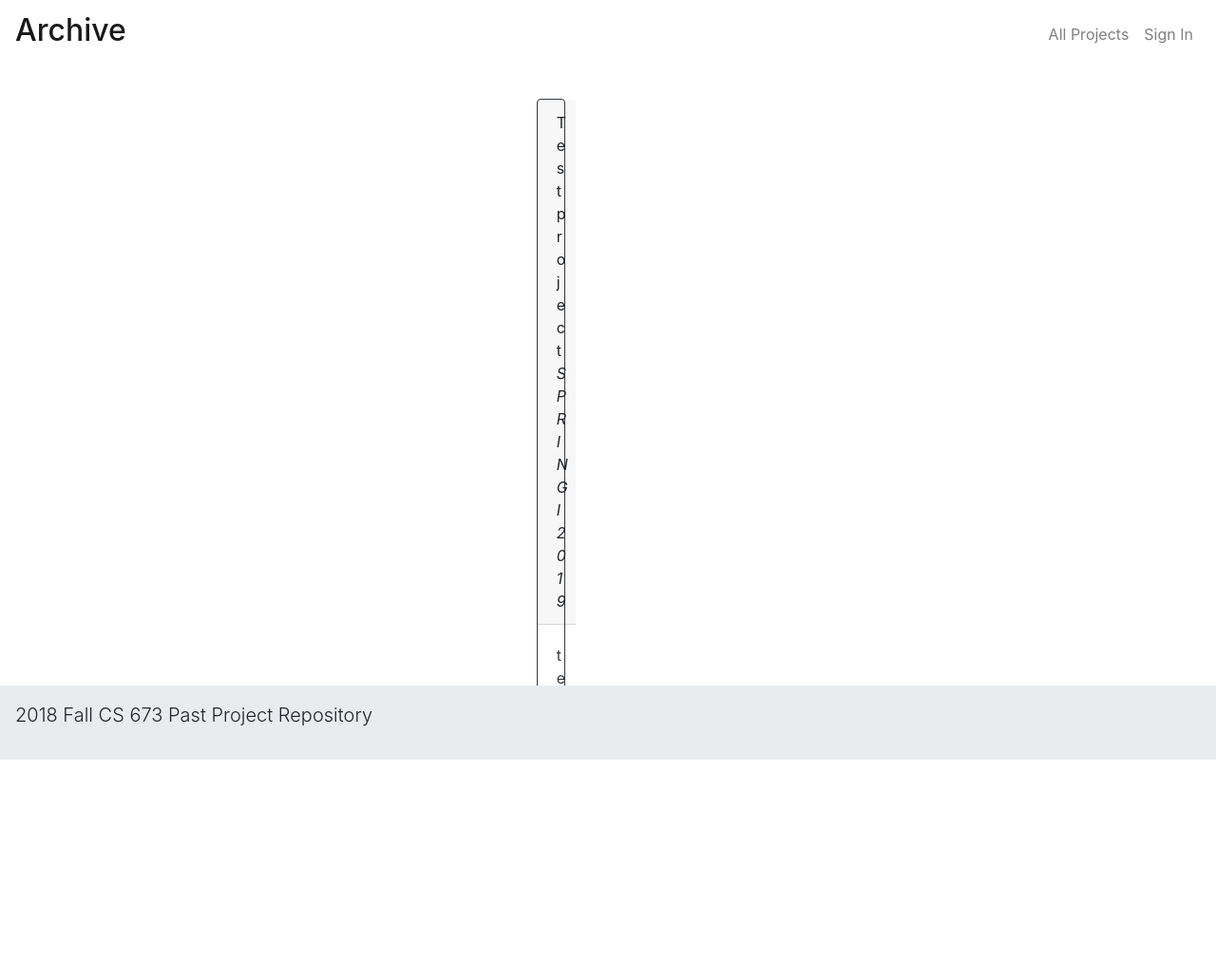
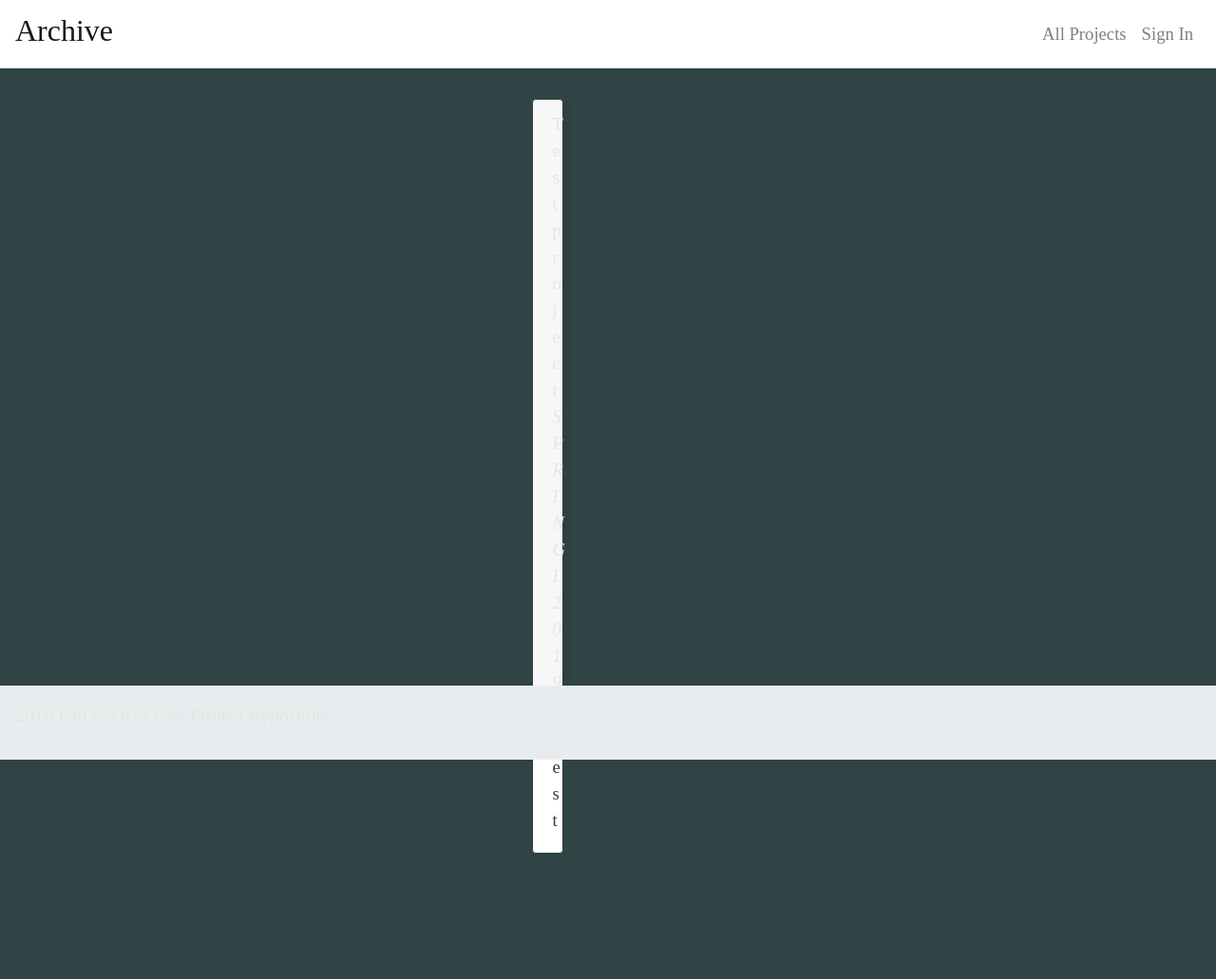
Before and after one commit to niminp/cs633_archive, a Django app: page / in a window 1280 px wide. Shown: the whole page at 95% size. Before the commit the page ends 800 px from the top, so only its background shows below. Run offline with Django 3.2, Linux system fonts and the light colour scheme; data comes from the database, SQL or seed files in the repository; both versions use the stored data as it was after the commit; some libraries are stand-ins or nearby versions.

Commit message:
Attempt to add CSS through GUI

```diff
--- a/manager/templates/manager/base.html
+++ b/manager/templates/manager/base.html
@@ -7,7 +7,10 @@
 		<script src="https://cdnjs.cloudflare.com/ajax/libs/popper.js/1.14.3/umd/popper.min.js" integrity="sha384-ZMP7rVo3mIykV+2+9J3UJ46jBk0WLaUAdn689aCwoqbBJiSnjAK/l8WvCWPIPm49" crossorigin="anonymous"></script>
 		<script src="https://stackpath.bootstrapcdn.com/bootstrap/4.1.3/js/bootstrap.min.js" integrity="sha384-ChfqqxuZUCnJSK3+MXmPNIyE6ZbWh2IMqE241rYiqJxyMiZ6OW/JmZQ5stwEULTy" crossorigin="anonymous"></script>
 		<link rel="stylesheet" href="https://stackpath.bootstrapcdn.com/bootstrap/4.1.3/css/bootstrap.min.css" integrity="sha384-MCw98/SFnGE8fJT3GXwEOngsV7Zt27NXFoaoApmYm81iuXoPkFOJwJ8ERdknLPMO" crossorigin="anonymous">
-		<title>CS 673 Project Repository</title>
+		<!-- Styling -->
+		<link href="https://fonts.googleapis.com/css?family=Major+Mono+Display" rel="stylesheet">
+		<link href="styleWeb.css" rel="stylesheet">
+		<title>A R C H I V E | Group 3</title>
 	</head>
 	<body>
 		<!--HEADER-->
```
Also changed, not shown: db.sqlite3, 1 other file.
